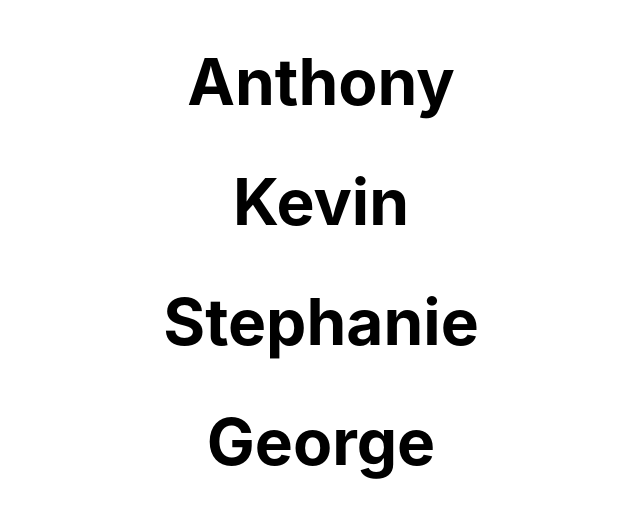
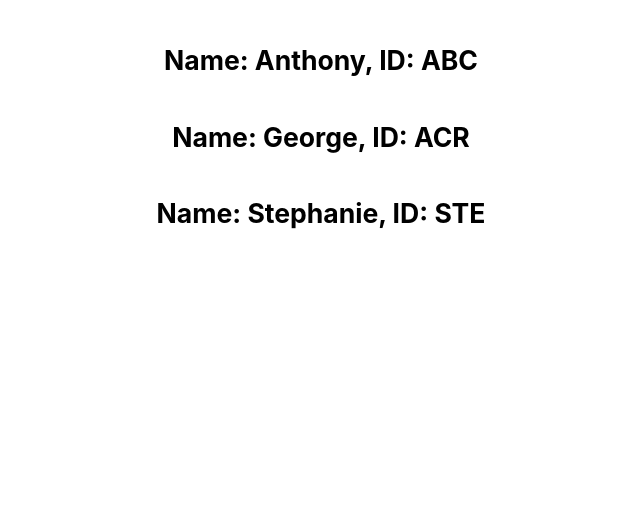
Before and after one commit to ilicc-sara/React, a React (Create React App) app in the folder react-intro/: page / in a window 1280 px wide. Shown: the top 518 px of the page, without its empty margins (319-959 px from the left). Built offline with nearby package versions, Linux system fonts and the light colour scheme.

Commit message:
5th lection finished

```diff
--- a/react-intro/src/App.js
+++ b/react-intro/src/App.js
@@ -48,15 +48,28 @@ import Employee from "./Employee";
 //   },
 // };
 
-const employees = ["Anthony", "Kevin", "Stephanie", "George"];
+const employees = [
+  {
+    name: "Anthony",
+    id: "ABC",
+  },
+  {
+    name: "George",
+    id: "ACR",
+  },
+  {
+    name: "Stephanie",
+    id: "STE",
+  },
+];
 
 function App() {
   return (
     <div className="App">
       <h1>
-        {employees.map((employee) => {
-          return <h1> {employee}</h1>;
-        })}{" "}
+        {employees.map((employee) => (
+          <Employee key={employee.id} name={employee.name} id={employee.id} />
+        ))}
       </h1>
     </div>
   );
--- a/react-intro/src/Employee.jsx
+++ b/react-intro/src/Employee.jsx
@@ -1,13 +1,14 @@
 import React from "react";
 
 const Employee = (props) => {
-  const { firstName, lastName, age } = props;
-  return (
-    <div>
-      {/* prettier-ignore */}
-      <h6> Employee Name: {firstName} {lastName} Who is age: {age}</h6>
-    </div>
-  );
+  {
+    const { name, id } = props;
+    return (
+      <div>
+        <h5>{`Name: ${name}, ID: ${id}`}</h5>
+      </div>
+    );
+  }
 };
 
 export default Employee;
```
